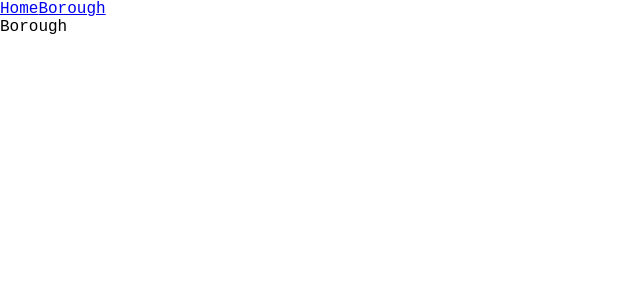
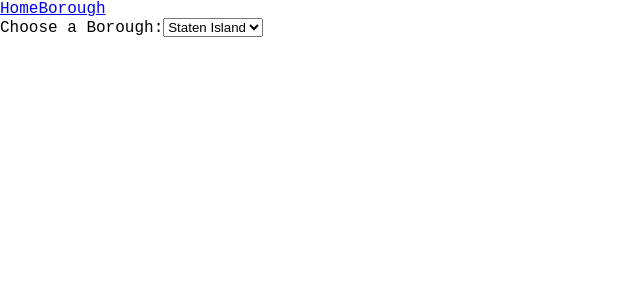
Before and after one commit to IvanCastillo1986/wellness-app, a React (Create React App) app: page /borough in a window 1280 px wide. Shown: the top 300 px of the page, without its empty margins (0-640 px from the left). Built offline with nearby package versions, Linux system fonts and the light colour scheme; no server answers.

Commit message:
Added BoroughInput with non-functional form

```diff
--- /dev/null
+++ b/src/Components/BoroughInput.js
@@ -0,0 +1,39 @@
+import React, { useState, useEffect } from 'react'
+import { apiURL } from '../util/apiURL.js'
+import axios from 'axios'
+
+
+
+export default function BoroughInput() {
+
+    const [parks, setParks] = useState([])
+    const API = apiURL()
+
+    const handleChange = (e) => {
+
+    }
+
+    useEffect(() => {
+        axios.get(`${API}?$limit=5`)
+        .then(
+            (res) => setParks(res.data),
+            (err) => console.log(`get `, err)
+        ).catch((c) => console.warn(`catch `, c))
+    }, [API])
+
+
+    return (
+        <div>
+            <form action="" >
+                <label htmlFor="">Choose a Borough:</label>
+                <select id="borough-select">
+                    <option value="Q">Staten Island</option>
+                    <option value="B">Brooklyn</option>
+                    <option value="X">Bronx</option>
+                    <option value="M">Manhattan</option>
+                    <option value="Q">Queens</option>
+                </select>
+            </form>
+        </div>
+    )
+}
--- a/src/Pages/Borough.js
+++ b/src/Pages/Borough.js
@@ -1,26 +1,14 @@
-import React, { useState, useEffect } from 'react'
-import { apiURL } from '../util/apiURL.js'
-import axios from 'axios'
+import React from 'react'
+import BoroughInput from '../Components/BoroughInput'
 
 
 
 export default function Borough() {
 
-    const [parks, setParks] = useState([])
-    const API = apiURL()
-
-    useEffect(() => {
-        axios.get(`${API}?$limit=5`)
-        .then(
-            (res) => setParks(res.data),
-            (err) => console.log(`get `, err)
-        ).catch((c) => console.warn(`catch `, c))
-    }, [API])
-
 
     return (
         <div>
-            Borough
+            <BoroughInput />
         </div>
     )
 }
```
